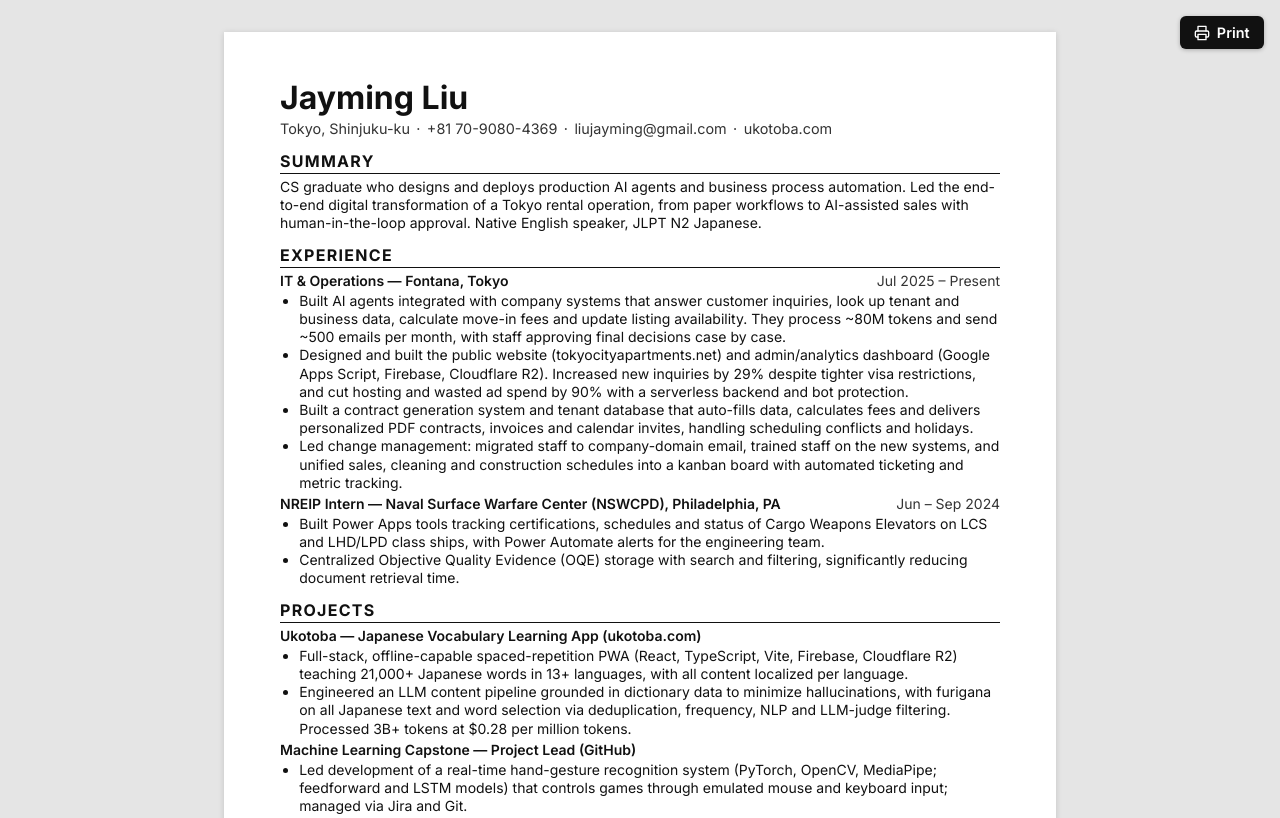
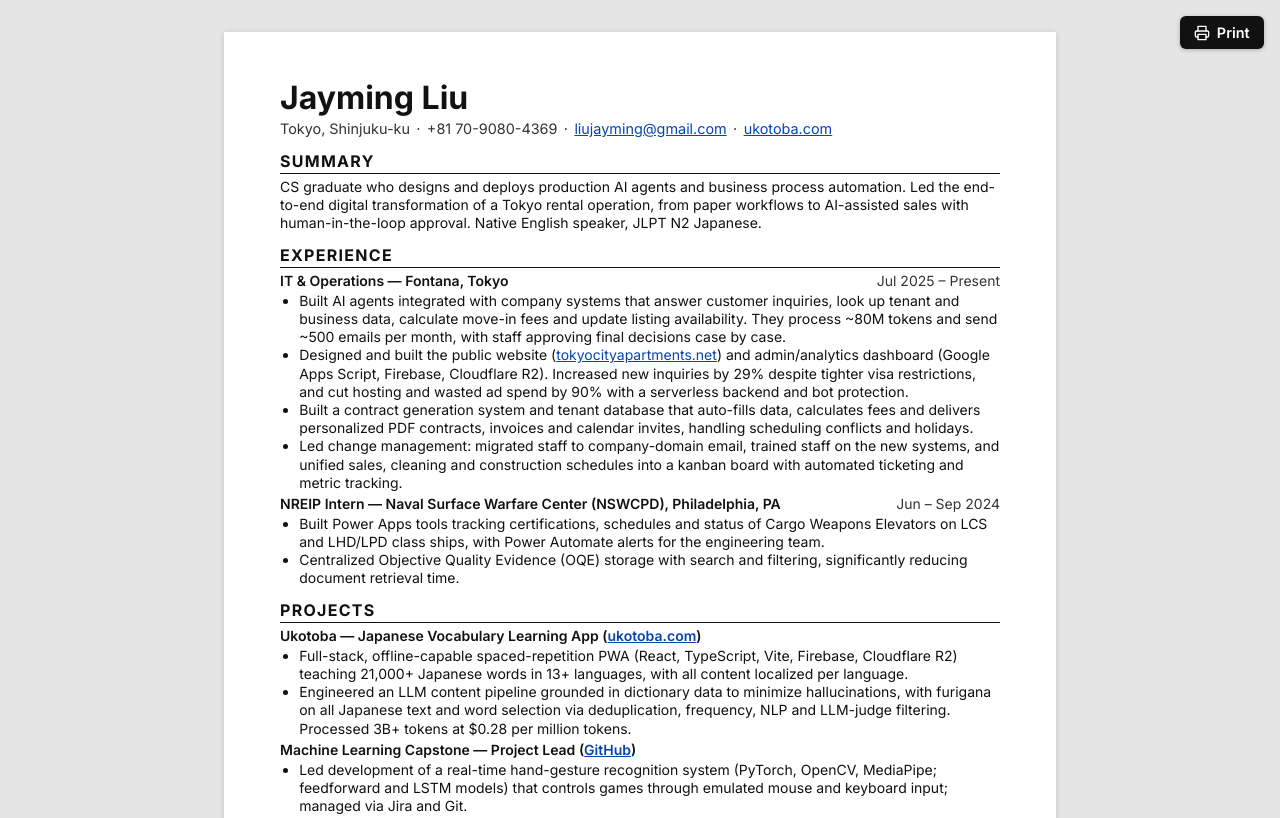
Before and after one commit to jaylikesminecraft/jaylikesminecraft.github.io, a plain HTML site: page index.html in a window 1280 px wide. Shown: the top 818 px of the page. Drawn offline with Linux system fonts and the light colour scheme.

Commit message:
Style links as blue underlined hyperlinks
Co-Authored-By: Claude Opus 5.5 <noreply@anthropic.com>

```diff
--- a/index.html
+++ b/index.html
@@ -31,11 +31,11 @@
         box-shadow: 0 1px 6px rgba(0, 0, 0, 0.15);
       }
       a {
-        color: inherit;
-        text-decoration: none;
+        color: #0645ad;
+        text-decoration: underline;
       }
       a:hover {
-        text-decoration: underline;
+        color: #0b0080;
       }
       h1 {
         font-size: 2rem;
```
